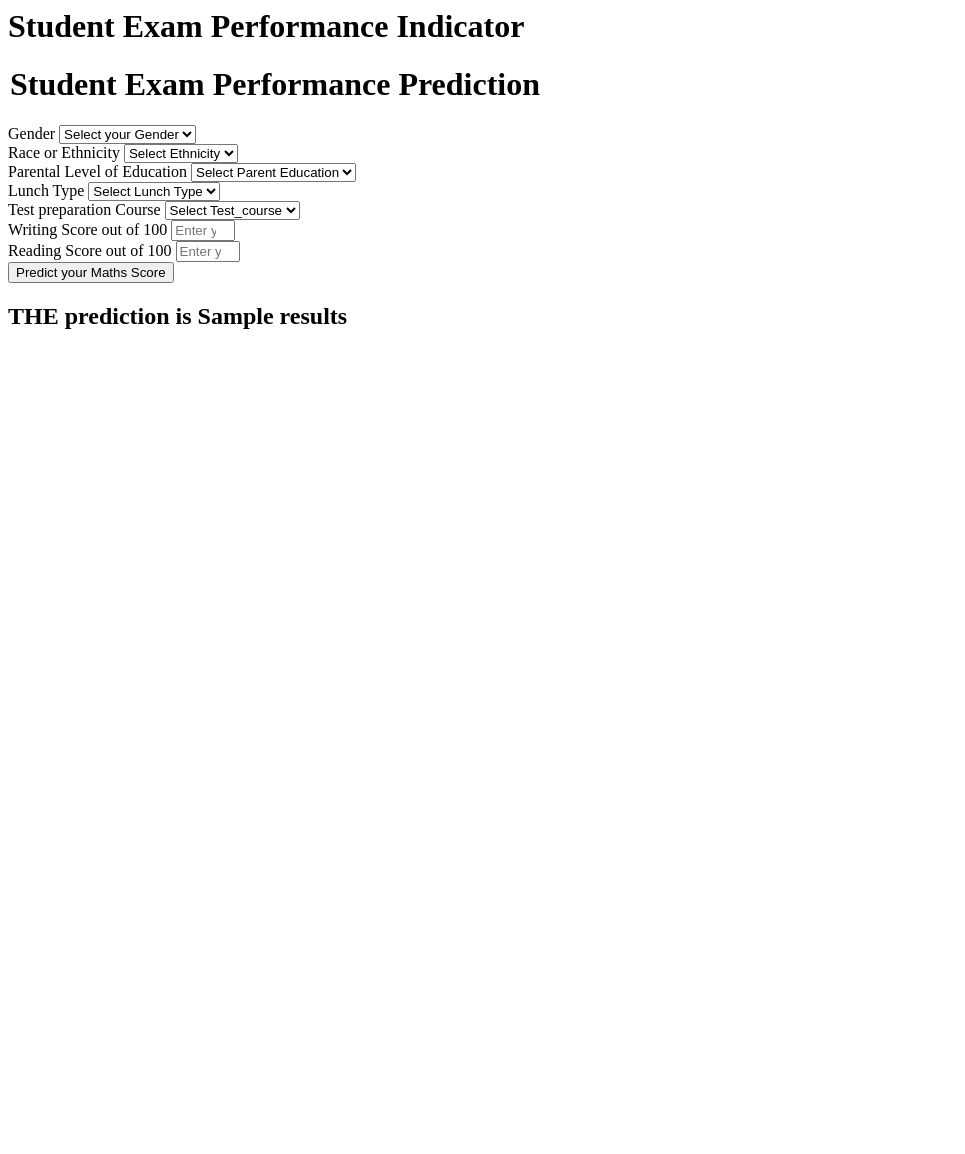
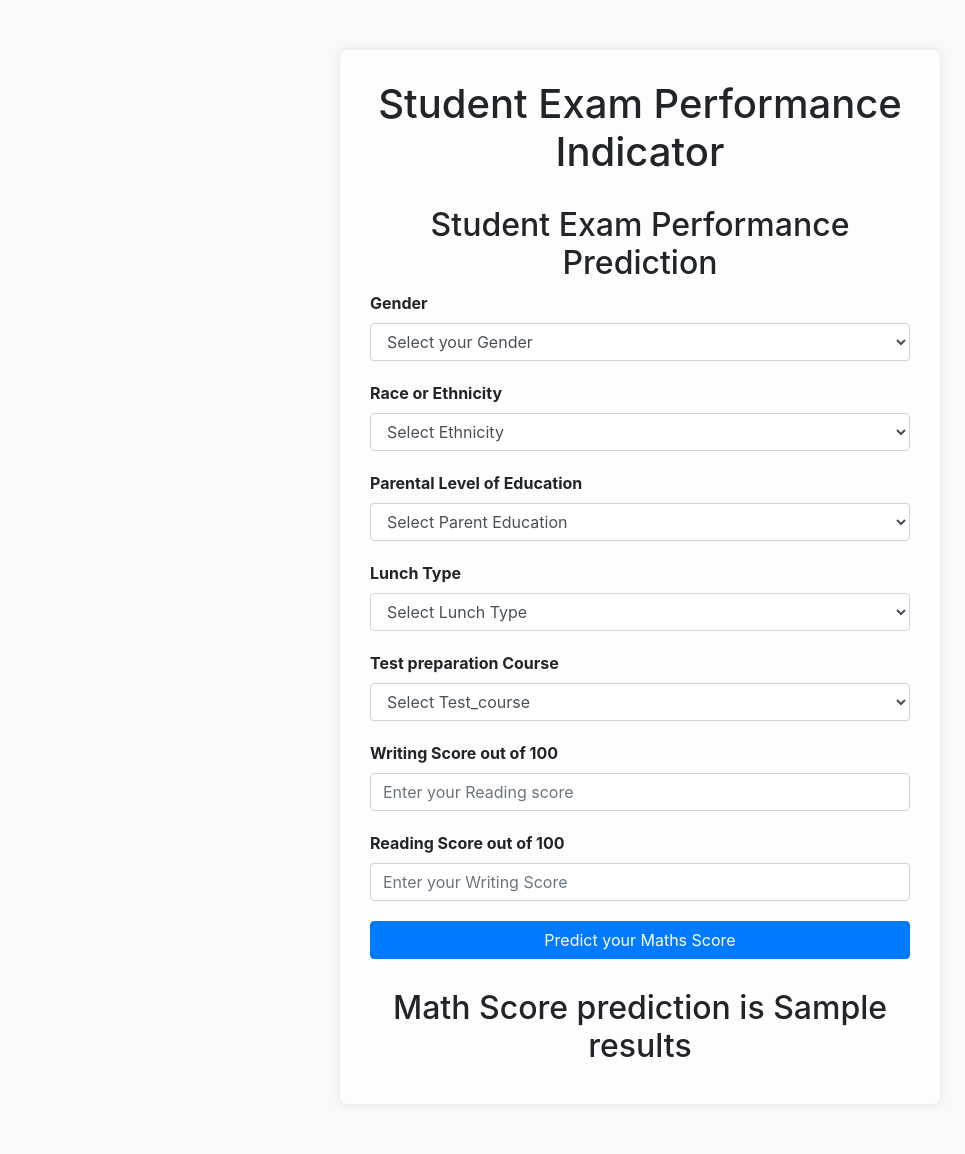
Before and after one commit to ShashankRallapalli25/MLProject, a Flask app: template templates/home.html in a window 1280 px wide. Shown: the whole page, without its empty margins (0-965 px from the left). Before the commit the page ends 329 px from the top, so only its background shows below. Run offline with Flask 3, Linux system fonts and the light colour scheme; the template is opened without the code that fills it: most values are stand-ins (such as "Sample title", 1, 10 or a date in 2020); some libraries are stand-ins or nearby versions.

Commit message:
modified web pages

```diff
--- a/app.py
+++ b/app.py
@@ -13,6 +13,7 @@ app = application
 @app.route('/')
 def index():
     return render_template('index.html')
+
 #Enter '127.0.0.0:5000/predictdata' in the browser to see the actual page
 @app.route('/predictdata', methods = ['GET','POST'])
 def predict_datapoint():
--- a/templates/home.html
+++ b/templates/home.html
@@ -1,111 +1,111 @@
-<html>
+<!DOCTYPE html>
+<html lang="en">
+<head>
+    <meta charset="UTF-8">
+    <meta name="viewport" content="width=device-width, initial-scale=1.0">
+    <title>Student Exam Performance Indicator</title>
+    <link href="https://stackpath.bootstrapcdn.com/bootstrap/4.5.2/css/bootstrap.min.css" rel="stylesheet">
+    <style>
+        body {
+            background-color: #f8faf8;
+        }
+        .login {
+            max-width: 600px;
+            margin: 50px auto;
+            padding: 30px;
+            background: rgba(255, 255, 255, 0.735);
+            border-radius: 8px;
+            box-shadow: 0 0 10px rgba(0, 0, 0, 0.1);
+        }
+        h1 {
+            text-align: center;
+            margin-bottom: 30px;
+        }
+        .form-control {
+            margin-bottom: 20px;
+        }
+        .btn-primary {
+            width: 100%;
+        }
+        .form-label {
+            font-weight: bold;
+        }
+        h2 {
+            text-align: center;
+            margin-top: 30px;
+        }
+    </style>
+</head>
 <body>
     <div class="login">
         <h1>Student Exam Performance Indicator</h1>
-
         <form action="{{ url_for('predict_datapoint')}}" method="post">
-        <h1>
-            <legend>Student Exam Performance Prediction</legend>
-        </h1>
+            <h2>Student Exam Performance Prediction</h2>
             <div class="mb-3">
                 <label class="form-label">Gender</label>
-            <select class="form-control" name="gender" placeholder="Enter you Gender" required>
+                <select class="form-control" name="gender" required>
                     <option class="placeholder" selected disabled value="">Select your Gender</option>
-                <option value="male">
-                    Male
-                </option>
-                <option value="female">
-                    Female
-                </option>
+                    <option value="male">Male</option>
+                    <option value="female">Female</option>
                 </select>
             </div>
             <div class="mb-3">
                 <label class="form-label">Race or Ethnicity</label>
-            <select class="form-control" name="ethnicity" placeholder="Enter you ethnicity" required>
+                <select class="form-control" name="ethnicity" required>
                     <option class="placeholder" selected disabled value="">Select Ethnicity</option>
-                <option value="group A">
-                    Group A
-                </option>
-                <option value="group B">
-                    Group B
-                </option>
-                <option value="group C">
-                    Group C
-                </option>
-                <option value="group D">
-                    Group D
-                </option>
-                <option value="group E">
-                    Group E
-                </option>
+                    <option value="group A">Group A</option>
+                    <option value="group B">Group B</option>
+                    <option value="group C">Group C</option>
+                    <option value="group D">Group D</option>
+                    <option value="group E">Group E</option>
                 </select>
             </div>
             <div class="mb-3">
                 <label class="form-label">Parental Level of Education</label>
-            <select class="form-control" name="parental_level_of_education"
-                placeholder="Enter you Parent Education" required>
+                <select class="form-control" name="parental_level_of_education" required>
                     <option class="placeholder" selected disabled value="">Select Parent Education</option>
-                <option value="associate's degree">
-                    associate's degree
-                </option>
-                <option value="bachelor's degree">
-                    bachelor's degree
-                </option>
-                <option value="high school">
-                    high school
-                </option>
-                <option value="master's degree">
-                    master's degree
-                </option>
-                <option value="some college">
-                    some college
-                </option>
-                <option value="some high school">
-                    some high school
-                </option>
+                    <option value="associate's degree">associate's degree</option>
+                    <option value="bachelor's degree">bachelor's degree</option>
+                    <option value="high school">high school</option>
+                    <option value="master's degree">master's degree</option>
+                    <option value="some college">some college</option>
+                    <option value="some high school">some high school</option>
                 </select>
             </div>
             <div class="mb-3">
                 <label class="form-label">Lunch Type</label>
-            <select class="form-control" name="lunch" placeholder="Enter you Lunch" required>
+                <select class="form-control" name="lunch" required>
                     <option class="placeholder" selected disabled value="">Select Lunch Type</option>
-                <option value="free/reduced">
-                    free/reduced
-                </option>
-                <option value="standard">
-                    standard
-                </option>
+                    <option value="free/reduced">free/reduced</option>
+                    <option value="standard">standard</option>
                 </select>
             </div>
             <div class="mb-3">
                 <label class="form-label">Test preparation Course</label>
-            <select class="form-control" name="test_preparation_course" placeholder="Enter you Course"
-                required>
+                <select class="form-control" name="test_preparation_course" required>
                     <option class="placeholder" selected disabled value="">Select Test_course</option>
-                <option value="none">
-                    None
-                </option>
-                <option value="completed">
-                    Completed
-                </option>
+                    <option value="none">None</option>
+                    <option value="completed">Completed</option>
                 </select>
             </div>
             <div class="mb-3">
                 <label class="form-label">Writing Score out of 100</label>
-            <input class="form-control" type="number" name="reading_score"
-                placeholder="Enter your Reading score" min='0' max='100' />
+                <input class="form-control" type="number" name="reading_score" placeholder="Enter your Reading score" min="0" max="100" required />
             </div>
             <div class="mb-3">
                 <label class="form-label">Reading Score out of 100</label>
-            <input class="form-control" type="number" name="writing_score"
-                placeholder="Enter your Reading Score" min='0' max='100' />
+                <input class="form-control" type="number" name="writing_score" placeholder="Enter your Writing Score" min="0" max="100" required />
             </div>
             <div class="mb-3">
-            <input class="btn btn-primary" type="submit" value="Predict your Maths Score" required />
+                <input class="btn btn-primary" type="submit" value="Predict your Maths Score" />
             </div>
         </form>
         <h2>
-       THE  prediction is {{results}}
+            Math Score prediction is {{ results }}
         </h2>
-   <body>
+    </div>
+    <script src="https://code.jquery.com/jquery-3.5.1.slim.min.js"></script>
+    <script src="https://cdn.jsdelivr.net/npm/@popperjs/core@2.5.4/dist/umd/popper.min.js"></script>
+    <script src="https://stackpath.bootstrapcdn.com/bootstrap/4.5.2/js/bootstrap.min.js"></script>
+</body>
 </html>
```
Also changed, not shown: templates/index.html (+37 -1 lines), static/images/College-Guide-For-Black-and-African-American-Students-1024x683.jpg (added). Lines whose indentation alone changed are shown as unchanged.
